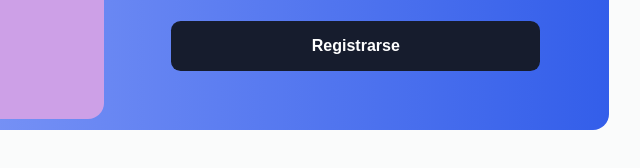
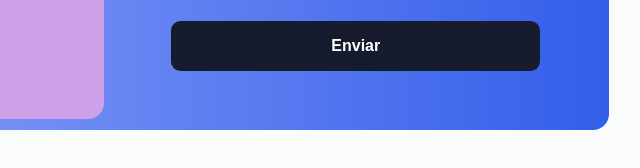
Before and after one commit to tonx117/encuesta_seminario, a website: page index.html in a window 1280 px wide. Shown: the part 1053-1221 px from the top of the page, 531-1171 px from the left. Drawn offline with nearby package versions, Linux system fonts and the light colour scheme.

Commit message:
cambio de registrar a enviar

```diff
--- a/index.html
+++ b/index.html
@@ -105,7 +105,7 @@
 
           <input
             type="submit"
-            value="Registrarse"
+            value="Enviar"
             class="main__input main__input--send"
           />
         </form>
```
